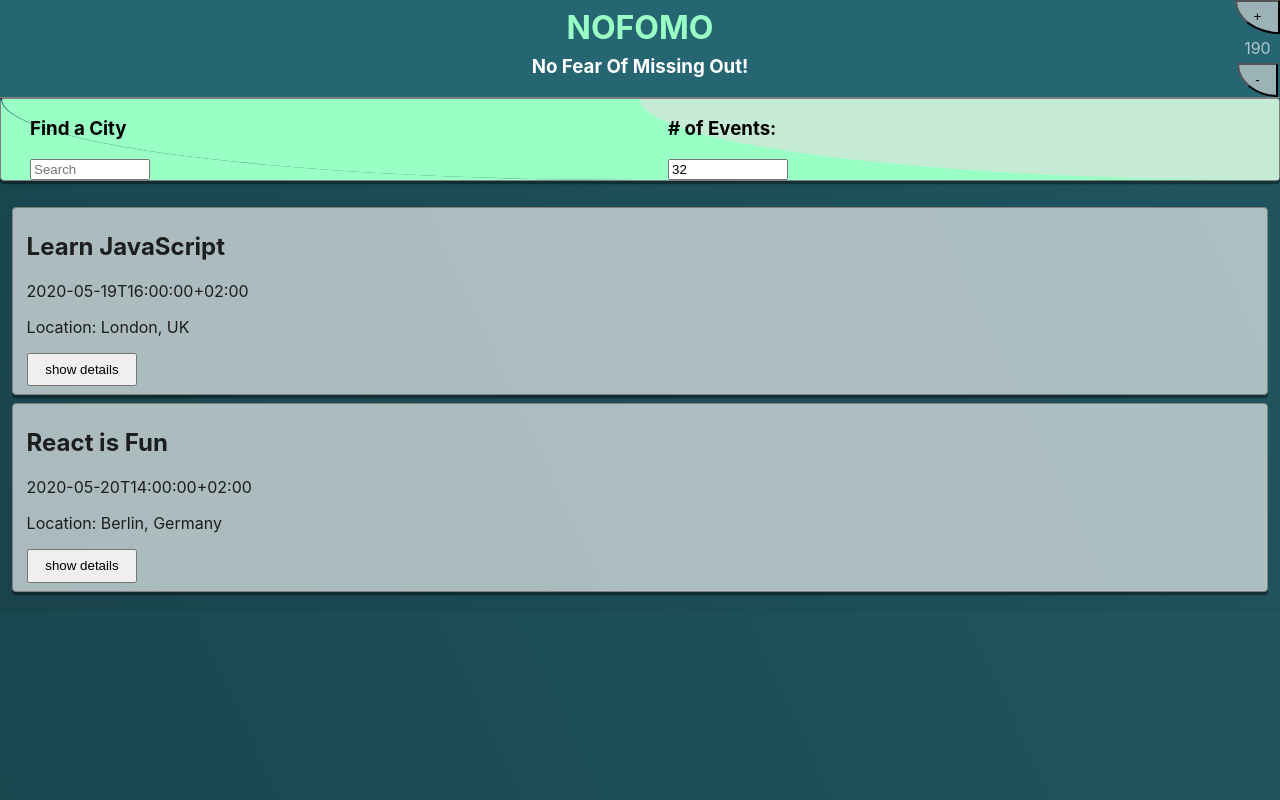
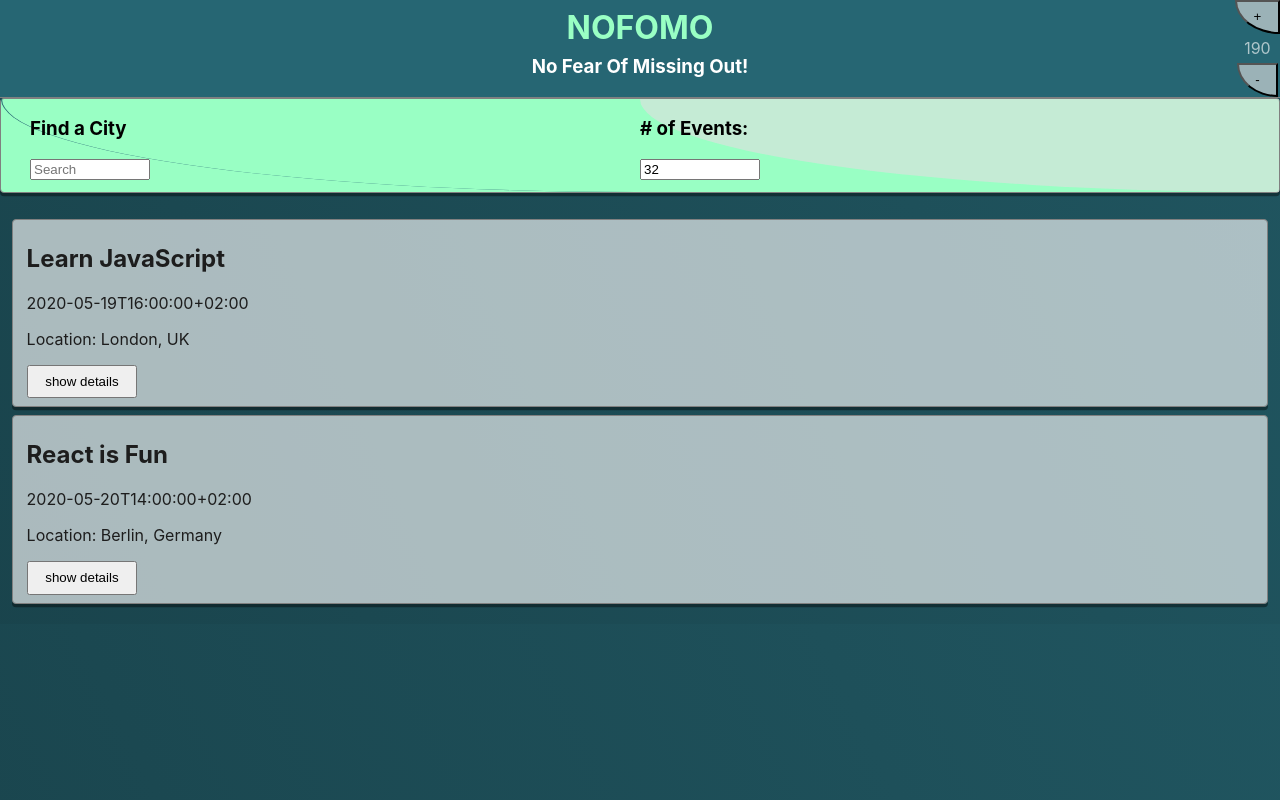
Before and after one commit to GuyRimel/nofomo, a React (Create React App) app: page / in a window 1280 px wide. Built offline with nearby package versions, Linux system fonts and the light colour scheme.

Commit message:
updated css

```diff
--- a/src/App.css
+++ b/src/App.css
@@ -44,22 +44,15 @@ input {
   flex-direction: column;
 }
 
-.NumberOfEvents {
-  background: var(--gray88);
+.CitySearch {
+  border-left: 1px solid var(--bg);
   border-bottom-left-radius: 100%;
-  padding-left: 1.75em;
+  padding: 0 0 .75em 1.75em;
 }
 
 .NumberOfEvents {
   background: var(--gray88);
   border-bottom-left-radius: 100%;
-  padding-left: 1.75em;
-}
-
-.CitySearch {
-  border-left: 1px solid var(--bg);
-  border-bottom-left-radius: 100%;
-  padding-left: 1.75em;
 }
 
 .EventList {
```
